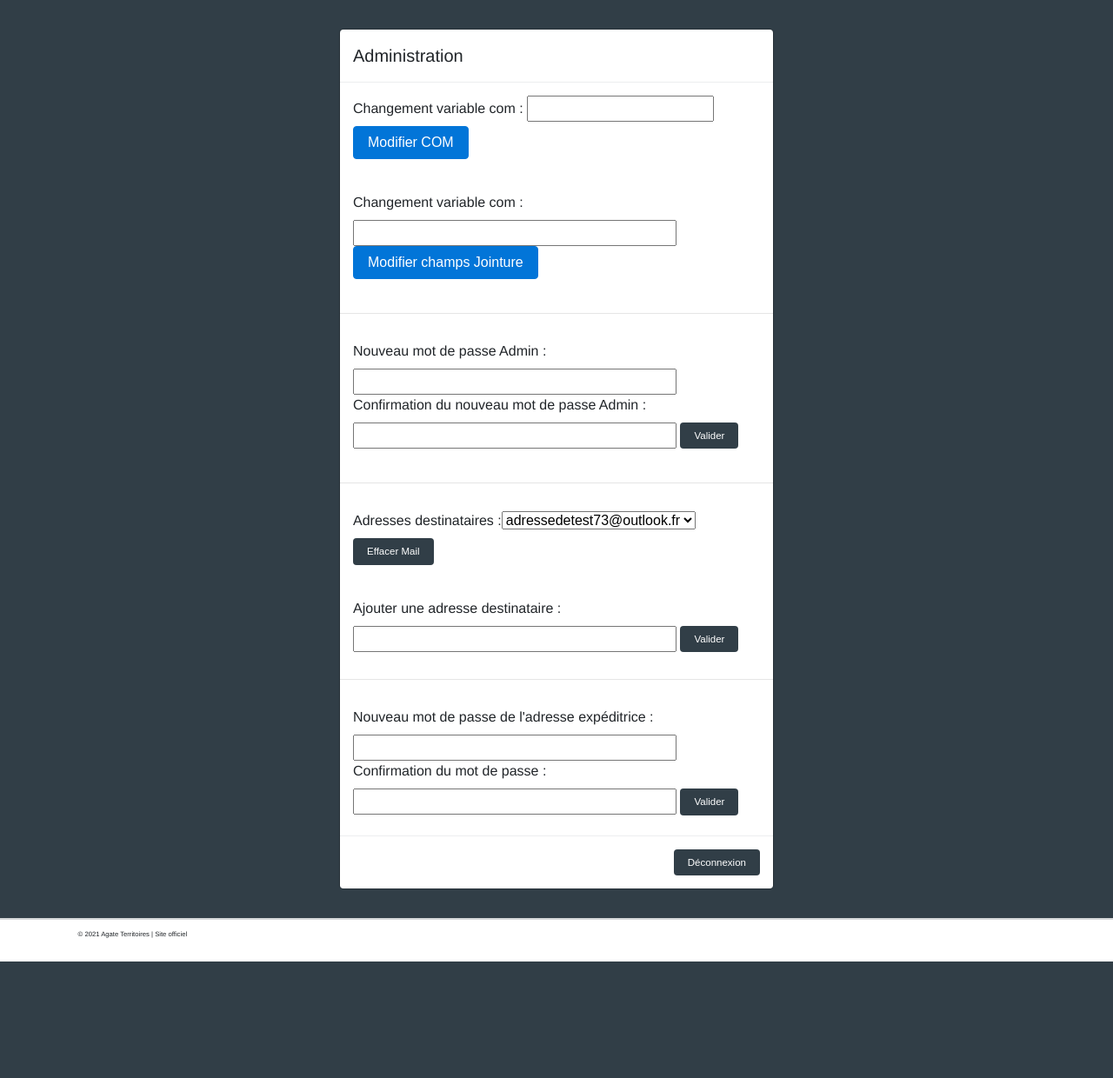
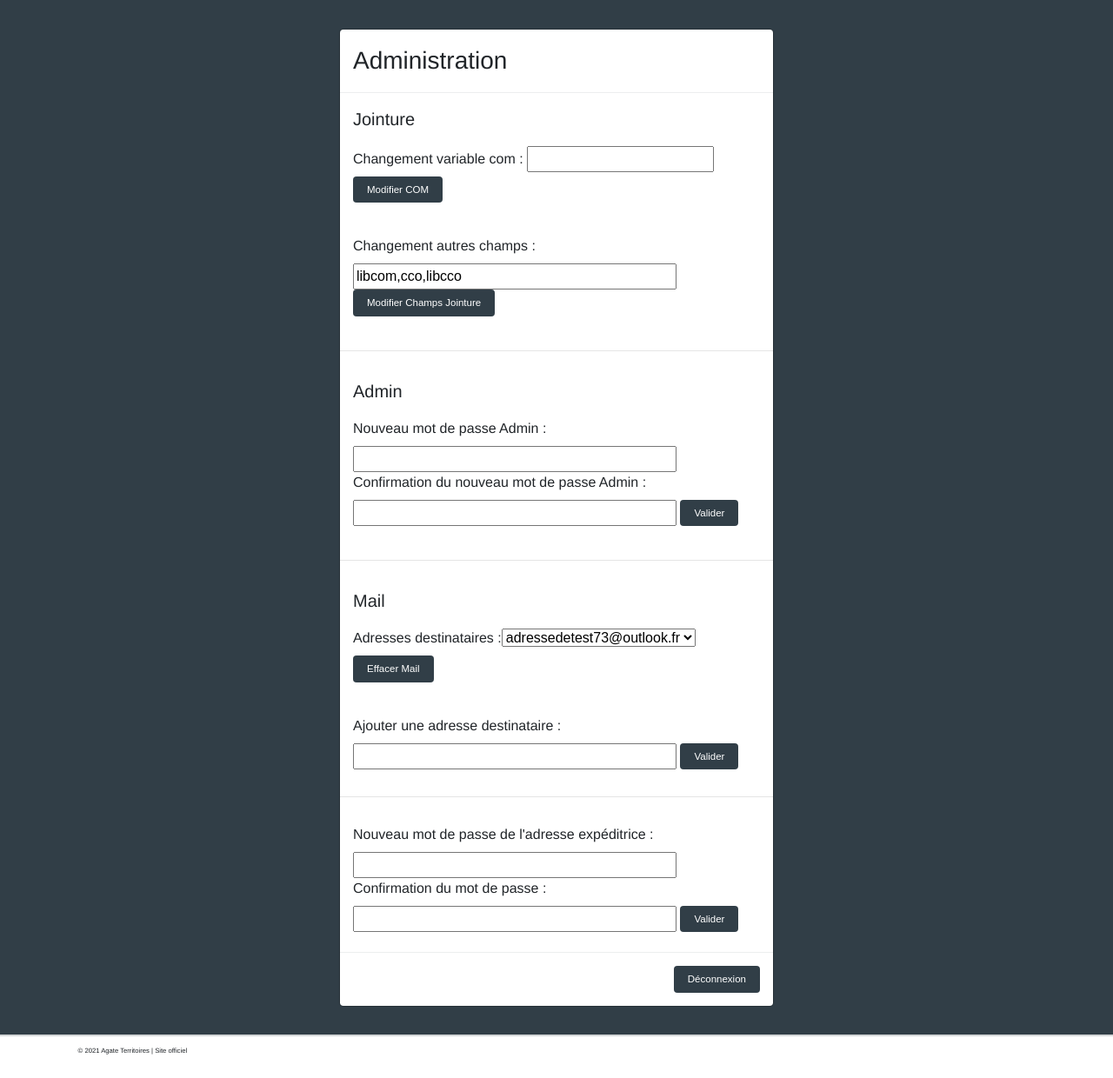
Before and after one commit to jhontantan/AGATE-L3, a Flask app: page /tableauAddresses in a window 1280 px wide. Shown: the part 85-1325 px from the top of the page at 87% size. Before the commit the page ends 1191 px from the top, so only its background shows below. Run offline with Flask 2, Linux system fonts and the light colour scheme; some libraries are stand-ins or nearby versions.

Commit message:
Modification COM + Autres
-OK
(petit problème d'affiche)

```diff
--- a/main.py
+++ b/main.py
@@ -80,7 +80,7 @@ def admin_menu():
                 flash('Le mot de passe à été changé avec succès', 'success')
                 return render_template('admin.html')
             flash('Les mots de passe saisis ne sont pas identiques  ', 'danger')
-            return render_template('admin.html')
+            return redirect(url_for('tableauAddresses'))
 
         # PARTIE nouveau mot de passe adresse expeditrice #
         if request.form.get("mdp_adr_exp"):
@@ -108,16 +108,14 @@ def admin_menu():
                 return render_template('admin.html')
             flash('Les mots de passe saisis ne sont pas identiques  ', 'danger')
 
-            return render_template('admin.html')
+            return redirect(url_for('tableauAddresses'))
 
         if request.form.get("add_dest"):
             add_dest = request.form.get('add_dest')
             Config.MAIL_ADRESSES_DEST.append(add_dest)
 
             add_dest = ','.join(f"'{w}'" for w in Config.MAIL_ADRESSES_DEST)
-            # add_dest = ', '.join(Config.MAIL_ADRESSES_DEST)
             fo = open('config.py', 'r')
-            # ligne = linecache.getline("config.py", 35)
 
             lines = fo.readlines()
             for line in lines:
@@ -216,13 +214,16 @@ def admin_menu():
 
     # Menu déroulant avec les addresses destinataires
 
+
 def convert(string):
     li = list(string.split(","))
     return li
 
+
 @app.route('/tableauAddresses')
 def tableauAddresses():
     html_output = ''
+    html_output1 = ''
     list_add_dest = Config.MAIL_ADRESSES_DEST
 
     html_output += f"<label for='drp_dwn_mail'>Adresses destinataires :</label>"
@@ -235,9 +236,29 @@ def tableauAddresses():
     html_output += f"<button type='submit' id='btn-adr_dest' class='btn btn-primary' name='del_mail' value='del_mail'>Effacer Mail</button>"
     html_output += f"\n"
 
+    list_temp = []
+    i = 0
+
+    print(Config.CHAMPS_JOINTURE_DEPENDANT_ANNEE)
+    for i in range(len(Config.CHAMPS_JOINTURE_DEPENDANT_ANNEE)):
+        if i > 0:
+            list_temp.append(Config.CHAMPS_JOINTURE_DEPENDANT_ANNEE[i])
+
+    print(list_temp)
+    temp_list_com = ','.join(f'{w}' for w in list_temp)
+    html_output1 = f"<input type='text' id='lib_com' name='lib_com' size='37' value='{temp_list_com}'>"
+    html_output1 += f"\n"
+
     fo = open('templates/admin.html', 'r')
     lignes = fo.readlines()
     count = 0
+    count2 = 0
+
+    for ligne in lignes:
+        count2 += 1
+        if "Changement autres champs" in ligne:
+            ligne
+            break
 
     for ligne in lignes:
         count += 1
@@ -245,6 +266,7 @@ def tableauAddresses():
             ligne
             break
 
+    lignes[count2] = html_output1
     lignes[count] = html_output
 
     f1 = open('templates/admin.html', 'w')
@@ -257,7 +279,7 @@ def tableauAddresses():
 @app.route('/connexion', methods=['GET', 'POST'])
 def connexion():
     if 'username' in session:
-        return render_template('admin.html')
+        return redirect(url_for('tableauAddresses'))
     if request.method == 'POST':
         if request.form.get("password"):
             password = request.form.get('password')
@@ -265,7 +287,7 @@ def connexion():
             password = h_mdp_admin.hexdigest()
             if user[0].password == password:
                 session['username'] = user[0].username
-                return render_template('admin.html')
+                return redirect(url_for('tableauAddresses'))
             else:
                 flash('Mot de passe incorrect', 'danger')
         if request.form.get("retour"):
--- a/static/style.css
+++ b/static/style.css
@@ -42,7 +42,7 @@ header {
     padding-left: 0 !important;
 }
 
-#btn-export, #btn-import, #btn-update, #btn-submit, #btn-op-submit, #btn-logOut, #btn-connexion, #btn-connecter, #btn-pwd_admin, #btn-adr_dest, #btn-mdp_adr_exp, #btn-name {
+#btn-export, #btn-import, #btn-update, #btn-submit, #btn-op-submit, #btn-logOut, #btn-connexion, #btn-connecter, #btn-pwd_admin, #btn-adr_dest, #btn-mdp_adr_exp, #btn-name, #btn-jointure_com, #btn-jointure_champs {
     background-color: #313E47 !important;
     margin: 0 !important;
     text-transform: uppercase;
@@ -55,12 +55,12 @@ header {
 }
 
 
-#btn-submit, #btn-op-submit, #btn-connexion, #btn-pwd_admin, #btn-adr_dest, #btn-connecter, #btn-mdp_adr_exp, #btn-name {
+#btn-submit, #btn-op-submit, #btn-connexion, #btn-pwd_admin, #btn-adr_dest, #btn-connecter, #btn-mdp_adr_exp, #btn-name, #btn-jointure_com, #btn-jointure_champs {
     text-transform: capitalize !important;
     width: auto !important;
 }
 
-#btn-export:hover, #btn-import:hover, #btn-update:hover, #btn-submit:hover, #btn-op-submit:hover, #btn-connecter :hover, #btn-connexion:hover, #btn-logOut :hover, #btn-name :hover {
+#btn-export:hover, #btn-import:hover, #btn-update:hover, #btn-submit:hover, #btn-op-submit:hover, #btn-connecter :hover, #btn-connexion:hover, #btn-logOut :hover, #btn-name :hover, #btn-jointure_com:hover, #btn-jointure_champs:hover {
     background-color: #577B94 !important;
 }
 
--- a/templates/admin.html
+++ b/templates/admin.html
@@ -23,24 +23,28 @@
                     <form method="POST" action="admin" id="admin-form" name="form" enctype="multipart/form-data">
                         <div class="modal-header">
                             <!-- Titre de la pop up -->
-                            <h5 class="modal-title" id="exampleModalLabel">Administration</h5>
+                            <h3 class="modal-title" id="exampleModalLabel">Administration</h3>
                         </div>
                         <div class="modal-body">
+                            <h5 class="modal-title" id="exampleModalLabel">Jointure</h5>
+                            <p></p>
                                 <div class="form-group mb-2">
                                     <label>Changement variable com : </label>
                                     <input type="text" id="com" name="com" size="20">
-                                    <button type="submit" id="btn-jointure" class="btn btn-primary" name="jointure_com" value="jointure_com">Modifier COM</button>
+                                    <button type="submit" id="btn-jointure_com" class="btn btn-primary" name="jointure_com" value="jointure_com">Modifier COM</button>
                                 </div>
                         </div>
                         <div class="modal-body">
                                 <div class="form-group mb-2">
-                                    <label>Changement variable com : </label>
-                                    <input type="text" id="lib_com" name="lib_com" size="37">
-                                    <button type="submit" id="btn-jointure" class="btn btn-primary" name="jointure" value="jointure">Modifier champs Jointure</button>
+                                    <label>Changement autres champs : </label>
+<input type='text' id='lib_com' name='lib_com' size='37' value='libcom,cco,libcco'>
+                                    <button type="submit" id="btn-jointure_champs" class="btn btn-primary" name="jointure" value="jointure">Modifier champs Jointure</button>
                                 </div>
                         </div>
                         <hr>
                         <div class="modal-body">
+                            <h5 class="modal-title" id="exampleModalLabel">Admin</h5>
+                            <p></p>
                             <div class="form-group mb-2">
                                 <label>Nouveau mot de passe Admin : </label>
                                 <input type="password" id="mdp_admin" name="mdp_admin" minlength="6" size="37">
@@ -51,6 +55,8 @@
                         </div>
                         <hr/>
                         <div class="modal-body">
+                            <h5 class="modal-title" id="exampleModalLabel">Mail</h5>
+                            <p></p>
                             <div class="form-group mb-2">
                                 <div id="tableauModifAddresse">
 <label for='drp_dwn_mail'>Adresses destinataires :</label><select name='operation' id='drp_dwn_mail'><option value='adressedetest73@outlook.fr'> adressedetest73@outlook.fr </option></select><button type='submit' id='btn-adr_dest' class='btn btn-primary' name='del_mail' value='del_mail'>Effacer Mail</button>
```
